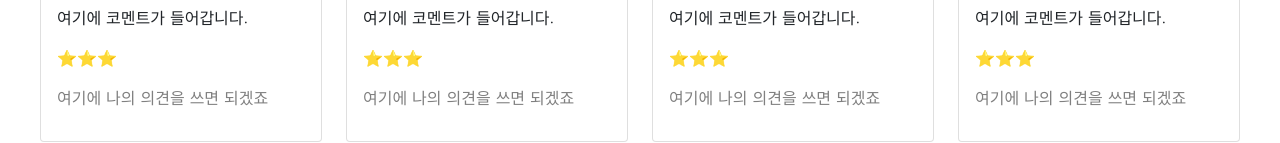
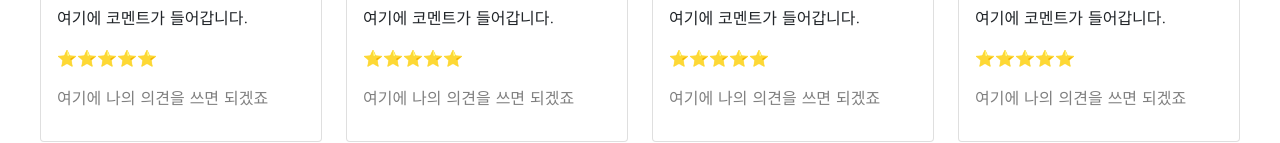
Before and after one commit to jisu-ian-lee/mypage2, a plain HTML site: page index.html in a window 1280 px wide. Shown: the part 828-971 px from the top of the page. Drawn offline with nearby package versions, Linux system fonts and the light colour scheme.

Commit message:
Update index.html

```diff
--- a/index.html
+++ b/index.html
@@ -128,7 +128,7 @@
                     <div class="card-body">
                         <h5 class="card-title">영화 제목이 들어갑니다.</h5>
                         <p class="card-text">여기에 코멘트가 들어갑니다.</p>
-                        <p>⭐⭐⭐</p>
+                        <p>⭐⭐⭐⭐⭐</p>
                         <p class="mycomment">여기에 나의 의견을 쓰면 되겠죠</p>
                     </div>
                 </div>
@@ -140,7 +140,7 @@
                     <div class="card-body">
                         <h5 class="card-title">영화 제목이 들어갑니다.</h5>
                         <p class="card-text">여기에 코멘트가 들어갑니다.</p>
-                        <p>⭐⭐⭐</p>
+                        <p>⭐⭐⭐⭐⭐</p>
                         <p class="mycomment">여기에 나의 의견을 쓰면 되겠죠</p>
                     </div>
                 </div>
@@ -152,7 +152,7 @@
                     <div class="card-body">
                         <h5 class="card-title">영화 제목이 들어갑니다.</h5>
                         <p class="card-text">여기에 코멘트가 들어갑니다.</p>
-                        <p>⭐⭐⭐</p>
+                        <p>⭐⭐⭐⭐⭐</p>
                         <p class="mycomment">여기에 나의 의견을 쓰면 되겠죠</p>
                     </div>
                 </div>
@@ -164,7 +164,7 @@
                     <div class="card-body">
                         <h5 class="card-title">영화 제목이 들어갑니다.</h5>
                         <p class="card-text">여기에 코멘트가 들어갑니다.</p>
-                        <p>⭐⭐⭐</p>
+                        <p>⭐⭐⭐⭐⭐</p>
                         <p class="mycomment">여기에 나의 의견을 쓰면 되겠죠</p>
                     </div>
                 </div>
```
